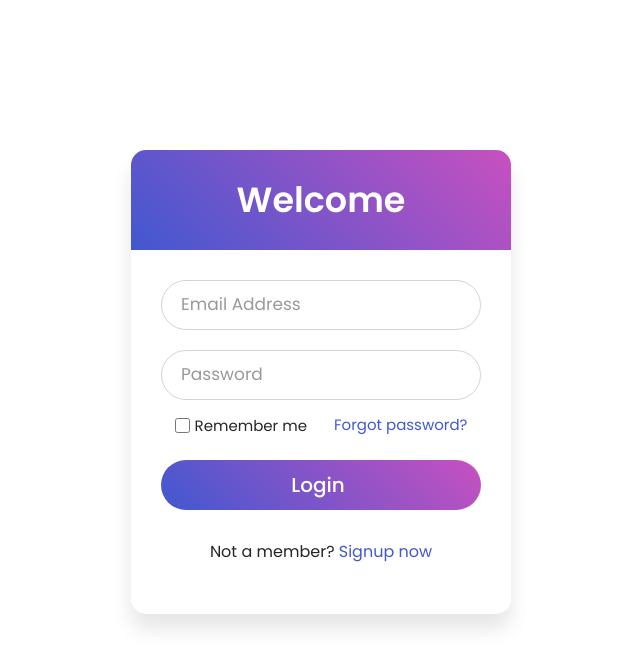
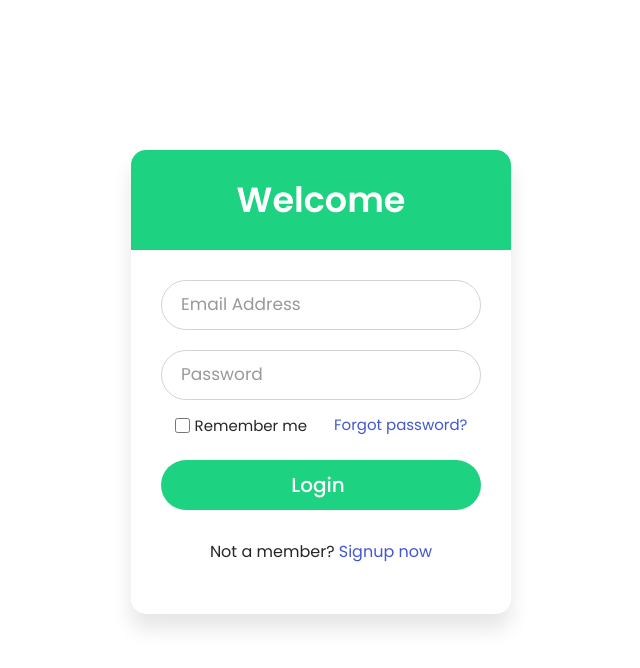
Before and after one commit to lkmSasanga/fas-web-app, a React (Create React App) app: page / in a window 1280 px wide. Shown: the top 668 px of the page, without its empty margins (319-959 px from the left). Built offline with nearby package versions, Linux system fonts and the light colour scheme.

Commit message:
data request url changed to /sentiment

```diff
--- a/src/containers/Login/Login.js
+++ b/src/containers/Login/Login.js
@@ -150,7 +150,8 @@ class Login extends Component {
                                         <label>Password</label>
                                     </div>
                                 </React.Fragment>
-                                :
+                                : null }
+                            {this.state.loadSignup ?
                                 <React.Fragment>
                                     <div className={Classes.field}>
                                         <input type="text" required name="username" onChange={e => this.onChangeUsername(e)}/>
@@ -164,8 +165,7 @@ class Login extends Component {
                                         <input type="password" required name="password" onChange={e => this.onChangePassword(e)}/>
                                         <label>Password</label>
                                     </div>
-                                </React.Fragment>
-
+                                </React.Fragment> : null
                             }
 
 
--- a/src/containers/Login/Login.module.css
+++ b/src/containers/Login/Login.module.css
@@ -35,7 +35,8 @@
     color: #fff;
     user-select: none;
     border-radius: 15px 15px 0 0;
-    background: linear-gradient(-135deg, #c850c0, #4158d0);
+    /*background: linear-gradient(-135deg, #c850c0, #4158d0);*/
+    background: #1dd281;
 }
 .wrapper form{
     padding: 10px 30px 50px 30px;
@@ -121,7 +122,8 @@ form .field input[type="submit"]{
     font-size: 20px;
     font-weight: 500;
     cursor: pointer;
-    background: linear-gradient(-135deg, #c850c0, #4158d0);
+    /*background: linear-gradient(-135deg, #c850c0, #4158d0);*/
+    background: #1dd281;
     transition: all 0.3s ease;
 }
 form .field input[type="submit"]:active{
--- a/src/containers/RequestData/RequestData.js
+++ b/src/containers/RequestData/RequestData.js
@@ -25,7 +25,7 @@ class RequestData extends Component {
         // const selectedItemName = this.props.name
         this.setState({selectedItem: this.props.name})
 
-        axios.get('https://malindu-fas.herokuapp.com/')
+        axios.get('https://malindu-fas.herokuapp.com/sentiment')
             .then(response => {
                 // filtering
                 const outputArrayObject = response.data
```
Also changed, not shown: src/components/UI/ThreeDots/ThreeDots.js (added, +9 -0 lines), src/components/UI/ThreeDots/ThreeDots.module.css (added), 1 other file (tests, documents, lock files or other folders).
